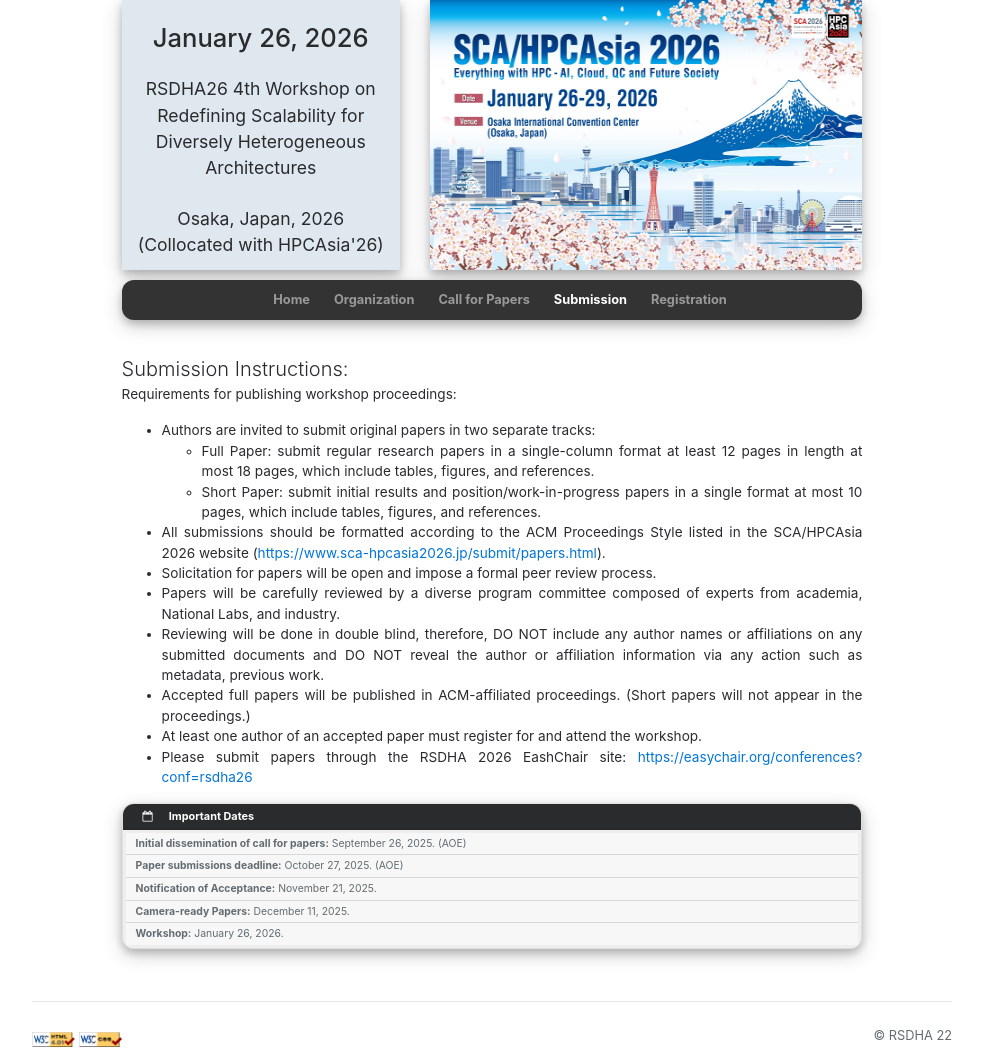
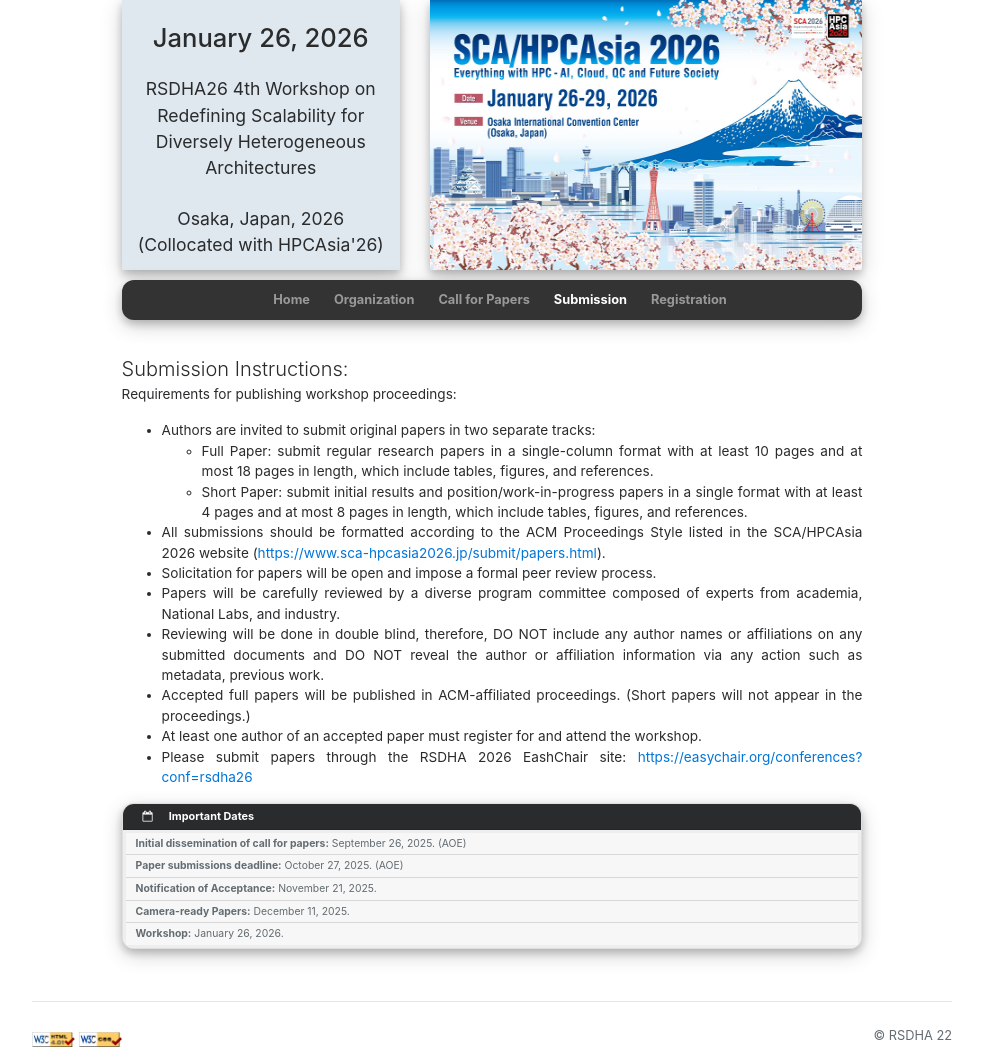
Before and after one commit to hpsslab/rsdha-26, a Jekyll site: the page built from submission.html, in a window 1280 px wide. Shown: the whole page, without its empty margins (148-1130 px from the left). Built offline with Jekyll 4.4.1, drawn with Linux system fonts in a browser that asks for light colours; nearby versions of some CDN libraries.

Commit message:
Update paper page length info.

```diff
--- a/CFP-RSDHA26.txt
+++ b/CFP-RSDHA26.txt
@@ -73,10 +73,10 @@
 --Submissions--
 
 - Authors are invited to submit original papers in two separate tracks:
-	- Full Paper: submit regular research papers in a single-column format
-at least 12 pages in length at most 18 pages, which include tables, figures, and references.
+	- Full Paper: submit regular research papers in a single-column format with
+at least 10 pages and at most 18 pages in length, which include tables, figures, and references.
 	- Short Paper: submit initial results and position/work-in-progress papers
-in a single format at most 10 pages, which include tables, figures, and references.
+in a single format with at least 4 pages and at most 8 pages in length, which include tables, figures, and references.
 - All submissions should be formatted according to the ACM Proceedings Style
 listed in the SCA/HPCAsia 2026 website (https://www.sca-hpcasia2026.jp/submit/papers.html)
 - The review process is double-blind.
--- a/cfp.html
+++ b/cfp.html
@@ -56,14 +56,14 @@
         </div>
         <div class="col-sm-12 col-xs-12 col-md-6 col-lg-6 col-xl-6 conference-text text-justify">
             <p><strong>Full papers</strong>:</p>
-            <p>Authors are invited to submit original papers in a single-column format at least 12 pages in length and at most 18 pages,
+            <p>Authors are invited to submit original papers in a single-column format with at least 10 pages and at most 18 pages in length,
                 which include tables, figures, appendices, and references.
                 All submissions should be formatted according to the ACM Proceedings Style listed in the SCA/HPCAsia 2026 website (<a href="https://www.sca-hpcasia2026.jp/submit/papers.html">https://www.sca-hpcasia2026.jp/submit/papers.html</a>)
 				At least one author of an accepted paper must register for and attend the workshop.
                 The authors, if accepted, will have the opportunity to present their work during the workshop.
             </p>
             <p><strong>Short papers</strong>:</p>
-            <p>Authors may also opt-in to submit  position papers and work-in-progress as <i>short papers</i> in a single-column format at most 10 pages in length,
+            <p>Authors may also opt-in to submit  position papers and work-in-progress as <i>short papers</i> in a single-column format with at least 4 pages and at most 8 pages in length,
                 which include tables, figures, references, and your appendices.
                 All submissions should be formatted according to the ACM Proceedings Style listed in the SCA/HPCAsia 2026 website (<a href="https://www.sca-hpcasia2026.jp/submit/papers.html">https://www.sca-hpcasia2026.jp/submit/papers.html</a>)
 				At least one author of an accepted paper must register for and attend the workshop.
--- a/submission.html
+++ b/submission.html
@@ -14,9 +14,9 @@
 			<li>Authors are invited to submit original papers in two separate tracks:</li>
 			<ul>
 				<li>Full Paper: submit regular research papers in a single-column format
-at least 12 pages in length at most 18 pages, which include tables, figures, and references.</li>
+with at least 10 pages and at most 18 pages in length, which include tables, figures, and references.</li>
 				<li>Short Paper: submit initial results and position/work-in-progress papers
-in a single format at most 10 pages, which include tables, figures, and references.</li>
+in a single format with at least 4 pages and at most 8 pages in length, which include tables, figures, and references.</li>
 			</ul>
 			<li> All submissions should be formatted according to the ACM Proceedings Style
 listed in the SCA/HPCAsia 2026 website (<a href=https://www.sca-hpcasia2026.jp/submit/papers.html>https://www.sca-hpcasia2026.jp/submit/papers.html</a>).</li>
```
